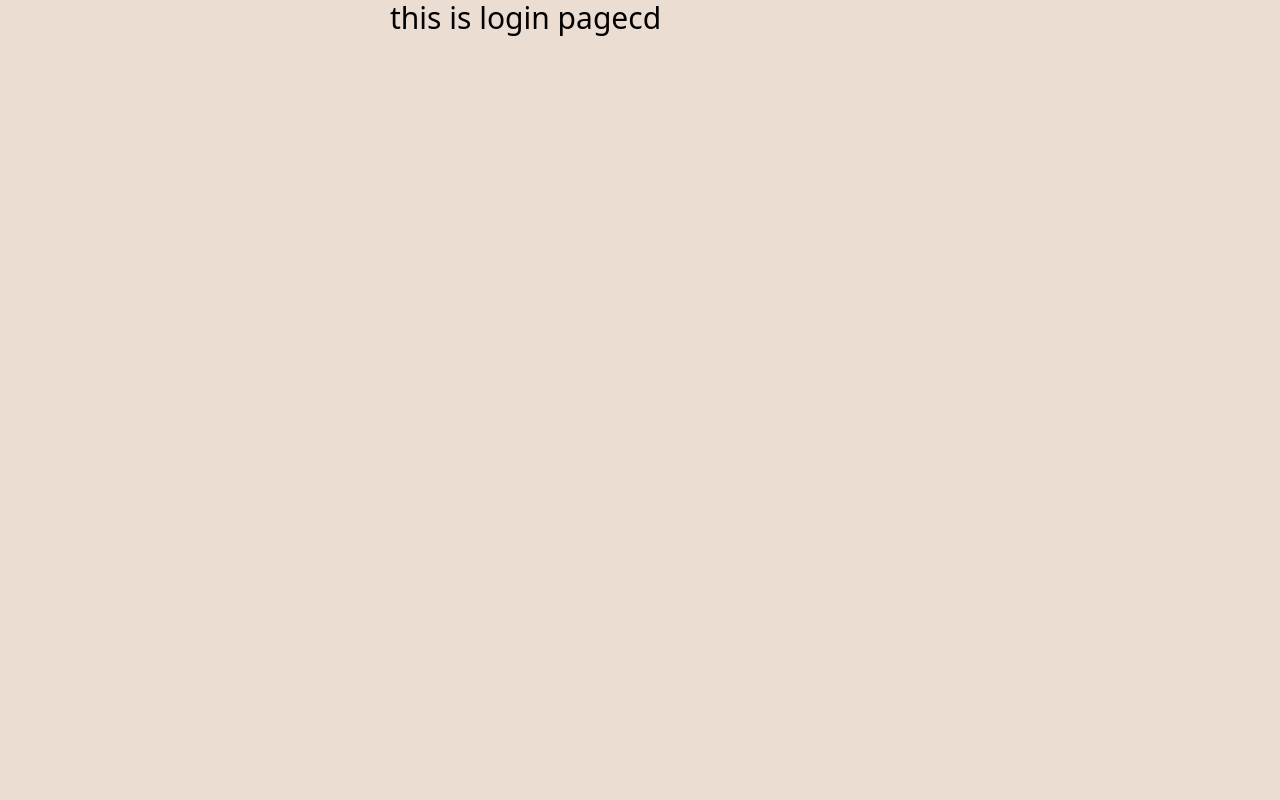
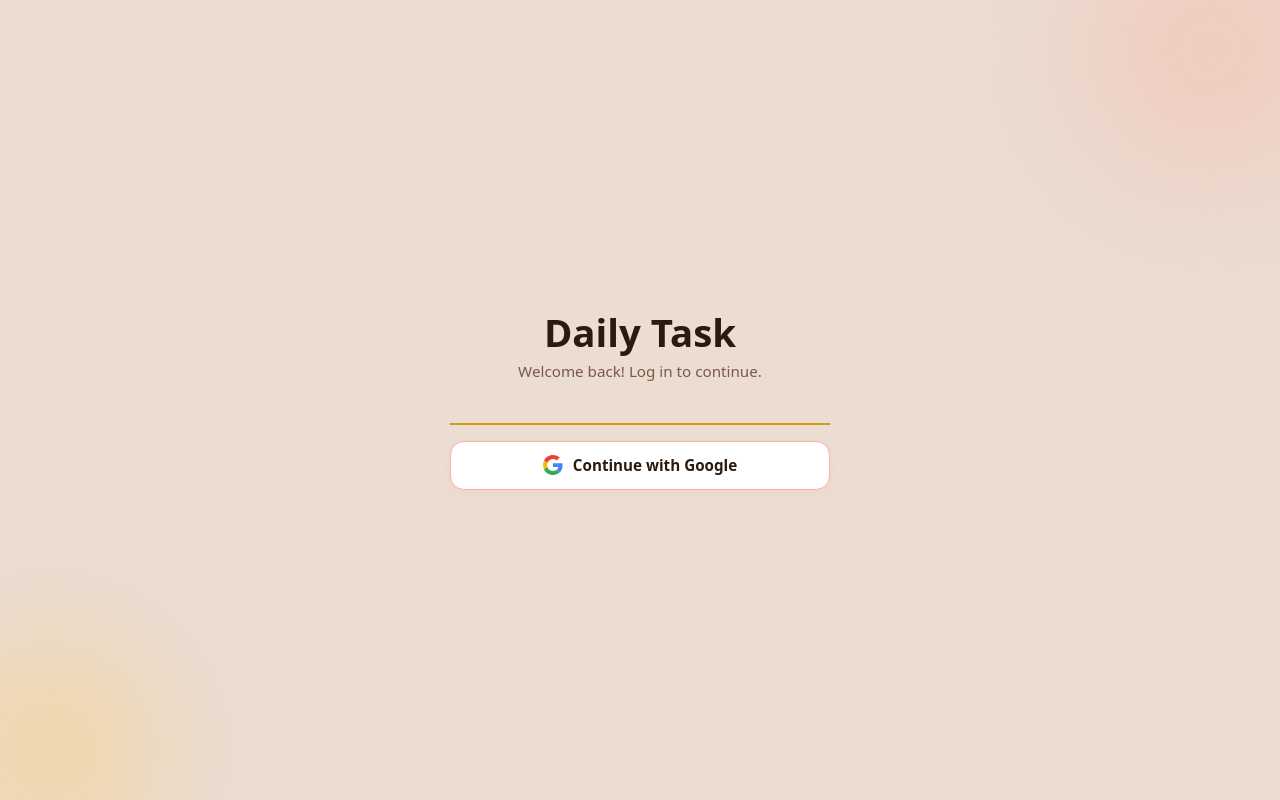
Before and after one commit to harshit24saxena/TodoWithCalendar, a Next.js app in the folder client/: page /login in a window 1280 px wide. Built offline with nearby package versions, Linux system fonts and the light colour scheme.

Commit message:
complete add event flow from fetching data from inputform to adding event in calendar

```diff
--- a/client/app/(HomeComponents)/blogList.tsx
+++ b/client/app/(HomeComponents)/blogList.tsx
@@ -3,7 +3,7 @@ import { motion } from "motion/react"
 import { useRef } from "react"
 import { useStore } from "../store"
 
-type Item = { title: string, date: string }
+type Item = { title: string, date: string, startTime: string, endTime: string }
 
 const cardVariant = [
   "bg-(--accent-peach) text-[color-mix(in_oklab,var(--accent-peach)_100%,#000F0F_30%)] shadow-[-8px_0_color-mix(in_oklab,var(--accent-peach)_100%,#000F0F_30%),0_5px_5px_2px_rgba(0,0,0,0.3)]",
@@ -26,8 +26,8 @@ function onDragEnd(event: any, info: any,i:number, item: Item, removeList: Funct
   if (info.offset.x > 100) {
     alert("task completed")
   }
-  if (info.offset.x < -100) {
-    removeList(item.title, item.date)
+  if (info.offset.x < -50) {
+    removeList(item.title, item.date, item.startTime, item.endTime)
   }
 }
 
@@ -42,7 +42,8 @@ function DraggableCard({ item, i, dradConstraintRef, removeList }: { item: any,
       className={`flex flex-col gap-2 p-8 my-6 rounded-2xl ${cardVariant[i % cardVariant.length]}`}
     >
       <span className="font-bold">{item.title}</span>
-      <h1>{item.description}</h1>
+      <span className="font-bold">{item.date}</span>
+      <h1>{item.startTime} - {item.endTime}</h1>
     </motion.div>
   )
 }
--- a/client/app/(HomeComponents)/inputForm.tsx
+++ b/client/app/(HomeComponents)/inputForm.tsx
@@ -1,26 +1,36 @@
 import { useStore } from "../store"
+import { useSearchParams } from 'next/navigation'
+
 export default function InputForm() {
 const {addList, setAddFormToggle}:any = useStore()
+const searchParams = useSearchParams()
+const user = searchParams.get("user")
+
 async function formSubmit(formData:any){
-  addList(formData.get("title"), formData.get("date"))
+  addList(formData.get("title"), formData.get("date"), formData.get("startTime"), formData.get("endTime"))
   setAddFormToggle(false)
 
-//   const res = await fetch("http://localhost:8000/addEvent", {
-//     method: "POST",
-//     headers: {
-//       "Content-Type": "application/json",
-//     },
-//     body: JSON.stringify({
-//       title: formData.get("title"),
-//       date: formData.get("date"),
-//     }),
-//   })
+  const res = await fetch("http://localhost:8000/addEvent", {
+    method: "POST",
+    headers: {
+      "Content-Type": "application/json",
+    },
+    body: JSON.stringify({
+      title: formData.get("title"),
+      date: formData.get("date"),
+      startTime: formData.get("startTime"),
+      endTime: formData.get("endTime"),
+      user: user,
+    }),
+  })
 }
     return (
         <div className="fixed top-0 left-0 w-full h-full bg-black/50 z-1">
             <form action={formSubmit} className="bg-foreground fixed top-1/2 left-1/2 -translate-x-1/2 -translate-y-1/2 z-2 flex flex-col gap-4 justify-center items-center max-w-[500px] w-10/12 h-contain p-sm rounded-2xl">
                 <input type="text" name="title" placeholder="Task" className="w-full h-1/6 p-2 rounded-xl border border-(--cta) text-black" />
                 <input type="date" name="date" placeholder="Date"  className="w-full h-1/6 p-2 rounded-xl border border-(--cta) text-black" />
+                <input type="time" name="startTime" placeholder="startTime"  className="w-full h-1/6 p-2 rounded-xl border border-(--cta) text-black" />
+                <input type="time" name="endTime" placeholder="endTime"  className="w-full h-1/6 p-2 rounded-xl border border-(--cta) text-black" />
                 <button type="submit" className="bg-(--cta) w-full py-2 rounded-xl">Add</button>
             </form>
         </div>
--- a/client/app/login/page.tsx
+++ b/client/app/login/page.tsx
@@ -1,8 +1,128 @@
+"use client"
+import { motion } from "motion/react"
 
 export default function Login() {
+
   return (
-    <div>
-        <h1 className="text-black text-3xl">this is login pagecd</h1>
+    <div
+      className="min-h-screen flex flex-col items-center justify-center"
+      style={{ background: "var(--bg-secondary)" }}
+    >
+      {/* Background blobs */}
+      <div
+        style={{
+          position: "fixed",
+          top: "-80px",
+          right: "-60px",
+          width: "260px",
+          height: "260px",
+          borderRadius: "50%",
+          background: "var(--accent-peach)",
+          opacity: 0.35,
+          filter: "blur(60px)",
+          zIndex: 0,
+          pointerEvents: "none",
+        }}
+      />
+      <div
+        style={{
+          position: "fixed",
+          bottom: "-60px",
+          left: "-60px",
+          width: "220px",
+          height: "220px",
+          borderRadius: "50%",
+          background: "var(--accent-yellow)",
+          opacity: 0.3,
+          filter: "blur(55px)",
+          zIndex: 0,
+          pointerEvents: "none",
+        }}
+      />
+
+      <motion.div
+        initial={{ opacity: 0, y: 32 }}
+        animate={{ opacity: 1, y: 0 }}
+        transition={{ duration: 0.5, ease: "easeOut" }}
+        style={{
+          position: "relative",
+          zIndex: 1,
+          width: "100%",
+          maxWidth: "420px",
+          padding: "0 20px",
+        }}
+      >
+        {/* Header */}
+        <div className="mb-8 text-center">
+          <motion.h1
+            initial={{ opacity: 0, y: -12 }}
+            animate={{ opacity: 1, y: 0 }}
+            transition={{ delay: 0.15, duration: 0.45 }}
+            style={{
+              fontFamily: "var(--font-poppins)",
+              fontSize: "2.4rem",
+              fontWeight: 800,
+              color: "#2d1a0e",
+              lineHeight: 1.15,
+              marginBottom: "6px",
+            }}
+          >
+            Daily Task
+          </motion.h1>
+          <motion.p
+            initial={{ opacity: 0 }}
+            animate={{ opacity: 1 }}
+            transition={{ delay: 0.28, duration: 0.4 }}
+            style={{
+              fontFamily: "var(--font-poppins)",
+              fontSize: "0.95rem",
+              color: "#7a5a46",
+              fontWeight: 400,
+            }}
+          >
+            Welcome back! Log in to continue.
+          </motion.p>
+        </div>
+
+
+            {/* Divider */}
+            <div className="w-full border-[#d39c12] border-b-2 p-1 mb-4">
+            </div>
+
+            {/* Google OAuth */}
+            <motion.a
+              id="google-login"
+              href="http://localhost:8000/login"
+              whileHover={{ scale: 1.03 }}
+              whileTap={{ scale: 0.97 }}
+              style={{
+                display: "flex",
+                alignItems: "center",
+                justifyContent: "center",
+                gap: "10px",
+                background: "white",
+                border: "1.5px solid var(--accent-peach)",
+                borderRadius: "14px",
+                padding: "12px",
+                fontFamily: "var(--font-poppins)",
+                fontWeight: 600,
+                fontSize: "0.95rem",
+                color: "#2d1a0e",
+                cursor: "pointer",
+                textDecoration: "none",
+                boxShadow: "0 2px 8px rgba(251,161,119,0.1)",
+              }}
+            >
+              <svg width="20" height="20" viewBox="0 0 48 48">
+                <path fill="#EA4335" d="M24 9.5c3.54 0 6.71 1.22 9.21 3.6l6.85-6.85C35.9 2.38 30.47 0 24 0 14.62 0 6.51 5.38 2.56 13.22l7.98 6.19C12.43 13.72 17.74 9.5 24 9.5z"/>
+                <path fill="#4285F4" d="M46.98 24.55c0-1.57-.15-3.09-.38-4.55H24v9.02h12.94c-.58 2.96-2.26 5.48-4.78 7.18l7.73 6c4.51-4.18 7.09-10.36 7.09-17.65z"/>
+                <path fill="#FBBC05" d="M10.53 28.59c-.48-1.45-.76-2.99-.76-4.59s.27-3.14.76-4.59l-7.98-6.19C.92 16.46 0 20.12 0 24c0 3.88.92 7.54 2.56 10.78l7.97-6.19z"/>
+                <path fill="#34A853" d="M24 48c6.48 0 11.93-2.13 15.89-5.81l-7.73-6c-2.18 1.48-4.97 2.35-8.16 2.35-6.26 0-11.57-4.22-13.47-9.91l-7.98 6.19C6.51 42.62 14.62 48 24 48z"/>
+                <path fill="none" d="M0 0h48v48H0z"/>
+              </svg>
+              Continue with Google
+            </motion.a>
+      </motion.div>
     </div>
   )
 }
--- a/client/app/store.ts
+++ b/client/app/store.ts
@@ -2,14 +2,14 @@ import { create } from "zustand";
 
 export const useStore = create((set) => ({
     list: [
-        { title: "Understanding React Server Components", description: "..." },
-        { title: "The Power of Tailwind CSS", description: "..." },
-        { title: "Mastering TypeScript", description: "..." },
-        { title: "Building Accessible Web Apps", description: "..." },
-        { title: "Next.js App Router Guide", description: "..." },
+        { title: "Understanding React Server Components", date: "2026-05-06", startTime: "12:00", endTime: "23:59" },
+        { title: "The Power of Tailwind CSS", date: "2026-05-06", startTime: "12:00", endTime: "23:59" },
+        { title: "Mastering TypeScript", date: "2026-05-06", startTime: "12:00", endTime: "23:59" },
+        { title: "Building Accessible Web Apps", date: "2026-05-06", startTime: "12:00", endTime: "23:59" },
+        { title: "Next.js App Router Guide", date: "2026-05-06", startTime: "12:00", endTime: "23:59" },
     ],
-    addList: (title: string, data: string) => set((state: any) => ({ list: [...state.list, { title, data }] })),
-    removeList: (title: string, data: string) => set((state: any) => ({ list: state.list.filter((item: any) => item.title !== title || item.date !== data) })),
+    addList: (title: string, data: string, startTime: string, endTime: string) => set((state: any) => ({ list: [...state.list, { title, data, startTime, endTime }] })),
+    removeList: (title: string, data: string, startTime: string, endTime: string) => set((state: any) => ({ list: state.list.filter((item: any) => item.title !== title || item.date !== data || item.startTime !== startTime || item.endTime !== endTime) })),
     addFormToggle: false,
     setAddFormToggle: (toggle: boolean) => set({ addFormToggle: toggle }),
     navToggle: false,
```
Also changed, not shown: 1 other file (tests, documents, lock files or other folders).
